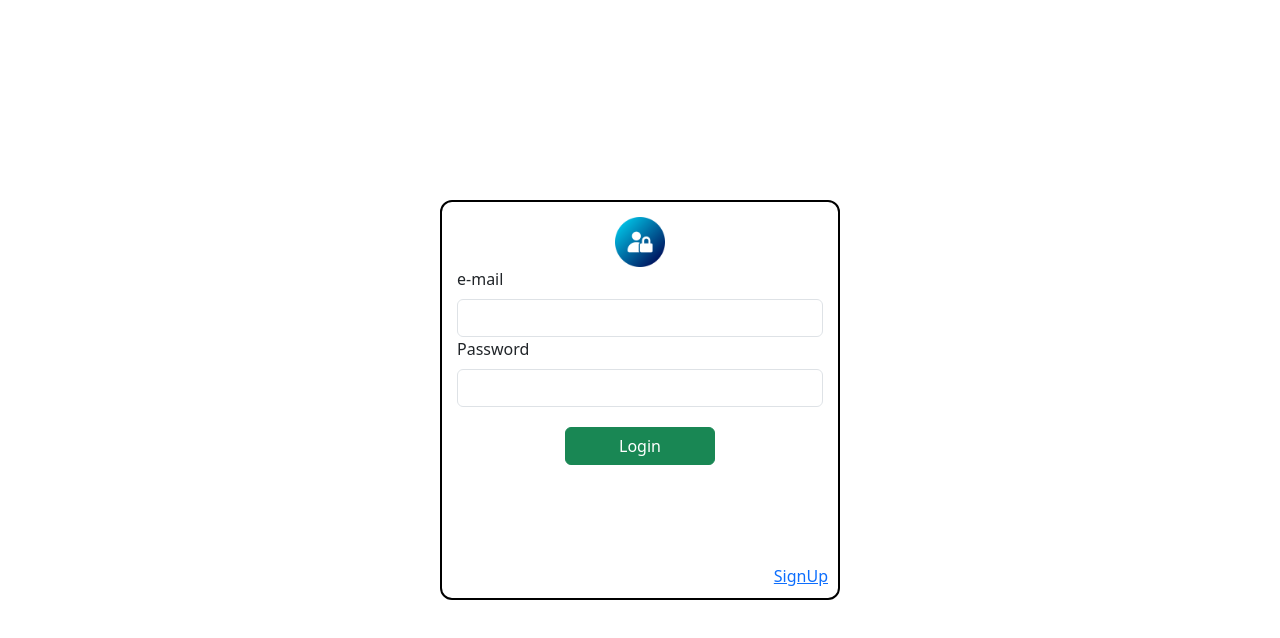
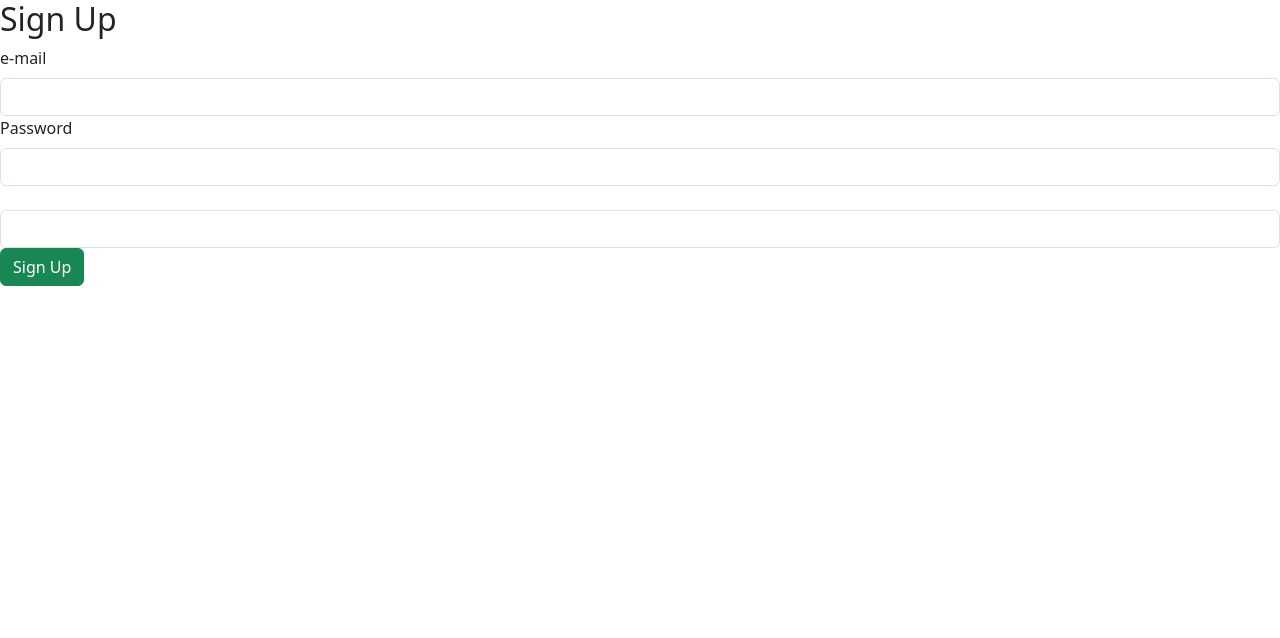
Before and after one commit to NikoTrif/Plank, a React (Create React App) app in the folder webapp/: page / in a window 1280 px wide. Shown: the top 638 px of the page. Built offline with nearby package versions, Linux system fonts and the light colour scheme.

Commit message:
TD2a - HTML interface - zapocet

```diff
--- a/webapp/src/App.tsx
+++ b/webapp/src/App.tsx
@@ -1,9 +1,11 @@
 import Login from './components/Login';
+import Signup from './components/Signup';
 
 
 const App: React.FC = () => {
     return(
-        <Login />
+        // <Login />
+        <Signup />
     )
 }
 
--- a/webapp/src/components/Login.tsx
+++ b/webapp/src/components/Login.tsx
@@ -9,11 +9,11 @@ const Login: React.FC = () => {
     return (
         <div className='login'>
             <img src={require('../img/login.png')} alt="Login Image" />
-            <form>
-                <label htmlFor="email" className='form-label'>e-mail</label>
-                <input type="text" name="email" id="email" className='form-control' />
-                <label htmlFor="password" className='form-label'>Password</label>
-                <input type="password" name="password" id="password" className='form-control' />
+            <form className='form'>
+                <label className='form-label' htmlFor="email">e-mail</label>
+                <input className='form-control' type="email" name="email" id="email" />
+                <label className='form-label' htmlFor="password">Password</label>
+                <input className='form-control' type="password" name="password" id="password" />
                 <button className='btn btn-success'>Login</button>
                 <a href="#" className='link-primary'>SignUp</a>
             </form>
--- /dev/null
+++ b/webapp/src/components/Signup.tsx
@@ -0,0 +1,21 @@
+import "bootstrap/dist/css/bootstrap.min.css"; // Bootstrap CSS
+import "bootstrap/dist/js/bootstrap.bundle.min"; // Bootstrap Bundle JS
+
+function SignUp() {
+    return (
+        <div>
+            <h2>Sign Up</h2>
+            <form className="form" action="submit">
+                <label className="form-label" htmlFor="email">e-mail</label>
+                <input className="form-control" type="email" name="email" id="email" />
+                <label className="form-label" htmlFor="password">Password</label>
+                <input className="form-control" type="password" name="password" id="password" />
+                <label className="form-label" htmlFor="conform-password"></label>
+                <input className="form-control" type="password" name="conform-password" id="conform-password" />
+                <button className="btn btn-success" type="submit">Sign Up</button>
+            </form>
+        </div>
+     );
+}
+
+export default SignUp;
```
